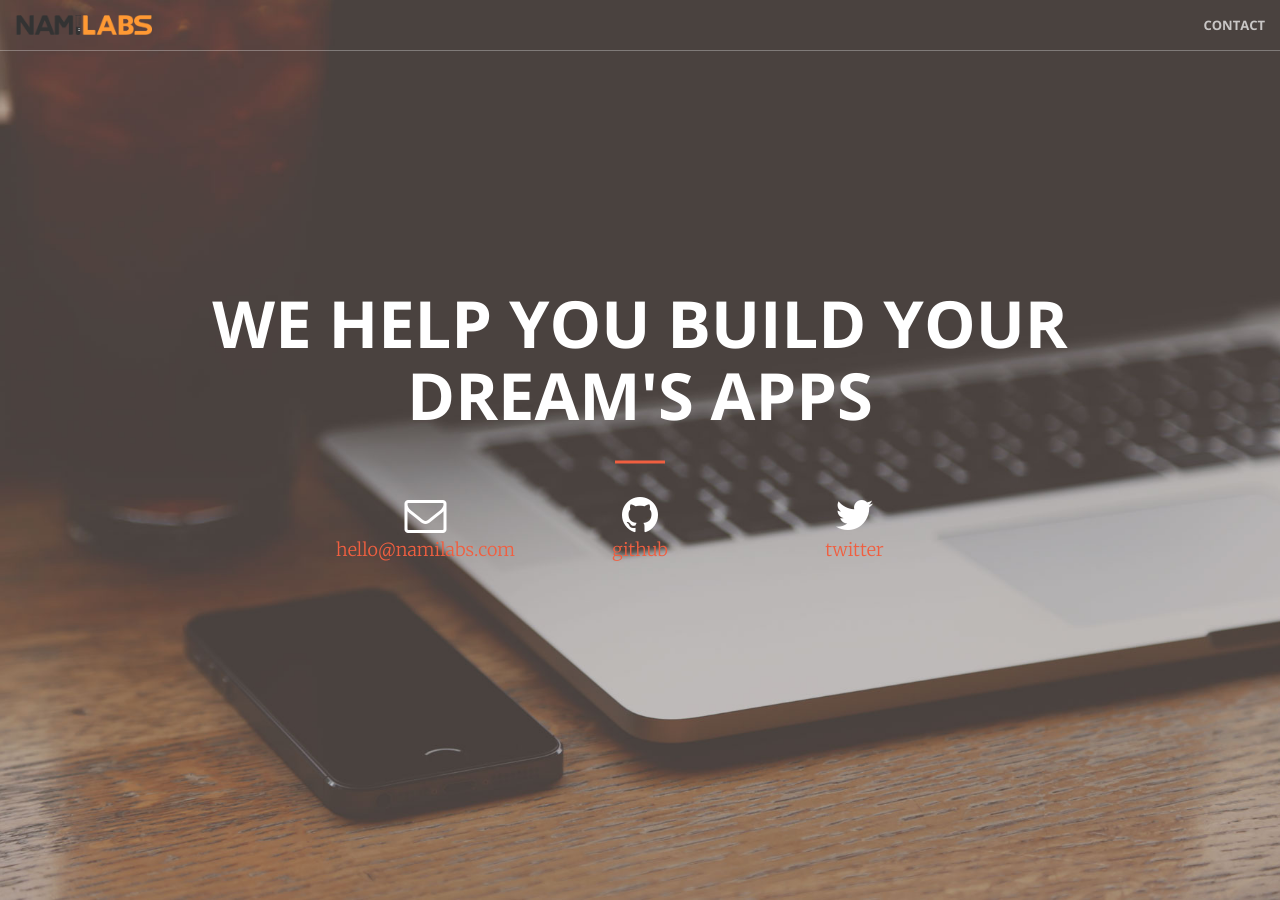
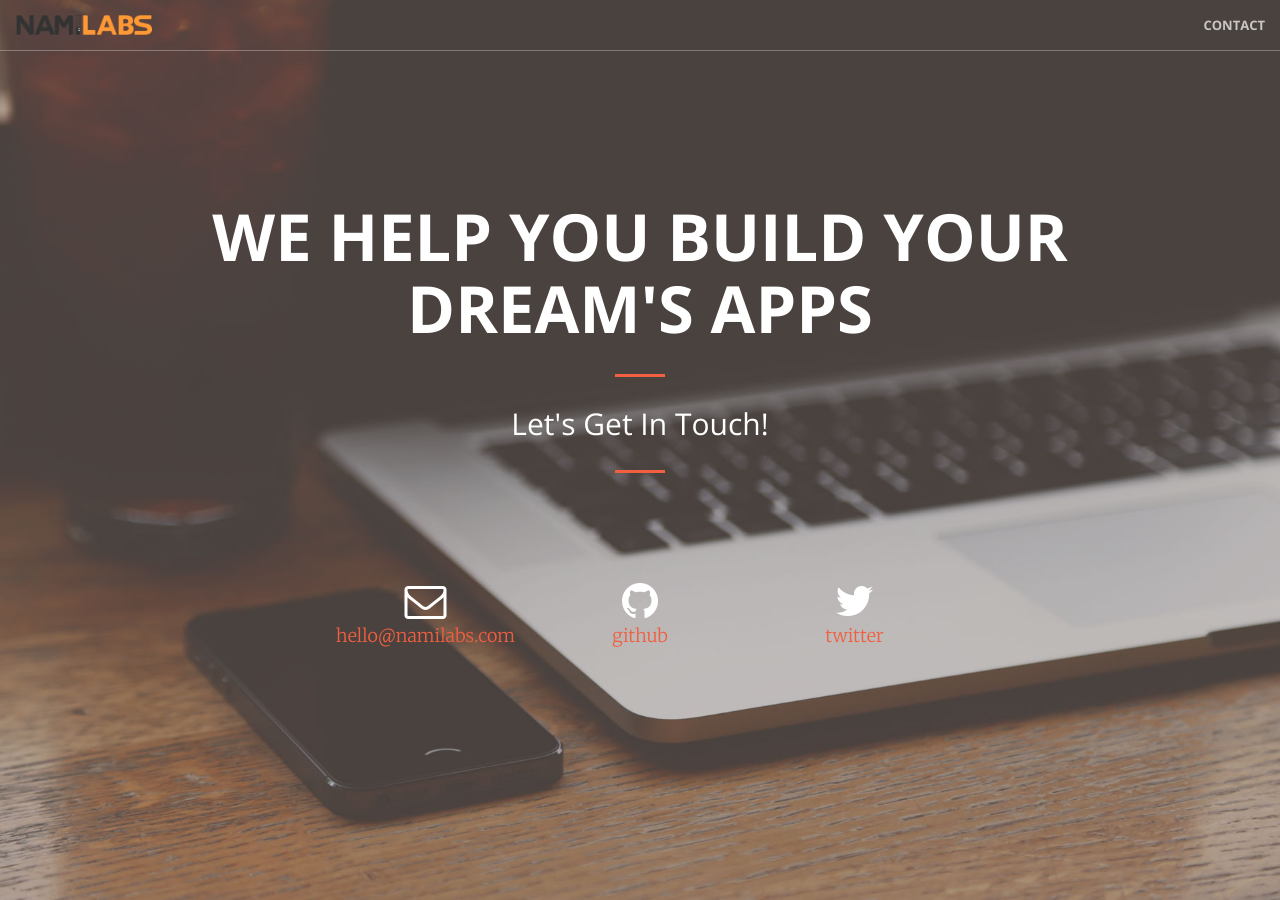
Before and after one commit to namilabs/namilabs.github.io, a Jekyll site: the page built from index.html, in a window 1280 px wide and 900 px high. Built offline with Jekyll 4.4.1, drawn with Linux system fonts in a browser that asks for light colours.

Commit message:
Update index.html

```diff
--- a/index.html
+++ b/index.html
@@ -7,6 +7,11 @@ layout: default
             <h1>We help you build your dream's apps</h1>
             <hr class="primary">
              <div class="row">
+                <div class="col-lg-8 col-lg-offset-2 text-center">
+                    <h2 class="section-heading">Let's Get In Touch!</h2>
+                    <hr class="primary">
+                    <p>&nbsp;</p>
+                </div>
                 <div class="col-lg-3 col-lg-offset-2 text-center">
                     <i class="fa fa-envelope-o fa-3x sr-contact"></i>
                     <p><a href="mailto:{{ site.email }}">{{ site.email }}</a></p>
```
